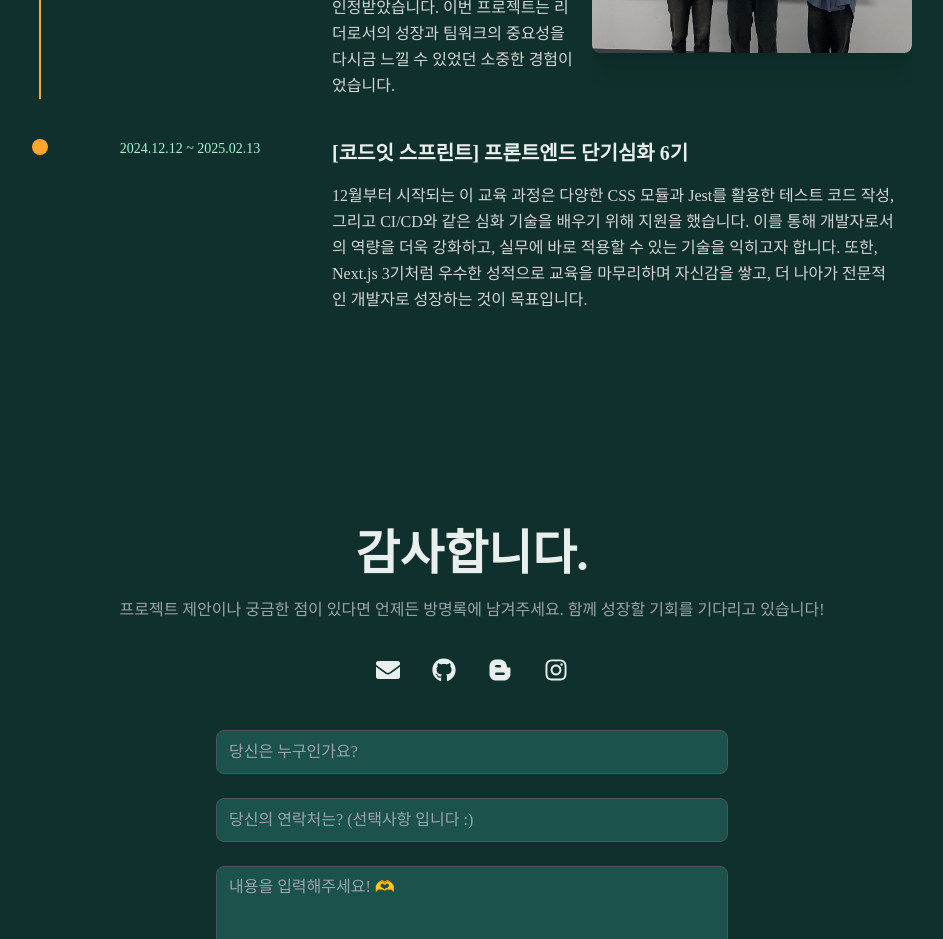
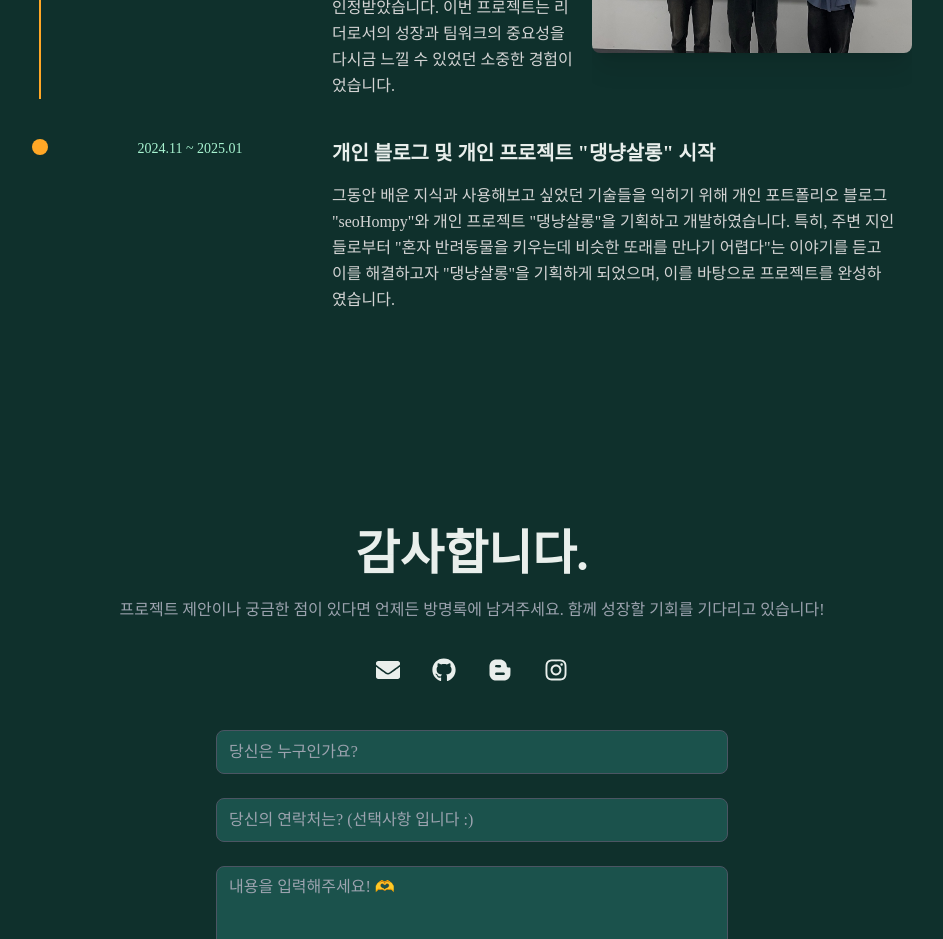
Before and after one commit to seoyeon1123/seo_hompy, a React (Vite) app: page / in a window 1280 px wide. Shown: the part 3420-4359 px from the top of the page, without its empty margins (168-1111 px from the left). Built offline with nearby package versions, Linux system fonts and the light colour scheme; no server answers; the database is empty; a web font is replaced by a local one.

Commit message:
Feat: Education 수정

```diff
--- a/package.json
+++ b/package.json
@@ -26,6 +26,7 @@
     "react-scroll": "^1.9.0",
     "react-typed": "^2.0.12",
     "react-vertical-timeline-component": "^3.6.0",
+    "recoil": "^0.7.7",
     "styled-reset": "^4.5.2",
     "swiper": "^11.1.14",
     "tailwindcss-textshadow": "^2.1.3"
--- a/src/pages/Education.tsx
+++ b/src/pages/Education.tsx
@@ -36,12 +36,9 @@
     delay: 0.6,
   },
   {
-    date: '2024.12.12 ~ 2025.02.13',
-    title: '[코드잇 스프린트] 프론트엔드 단기심화 6기',
-    description: `12월부터 시작되는 이 교육 과정은 다양한 CSS 모듈과 Jest를 활용한 테스트 코드 작성, 그리고 CI/CD와 같은 심화
-기술을 배우기 위해 지원을 했습니다. 이를 통해 개발자로서의 역량을 더욱 강화하고, 실무에 바로 적용할 수 있는
-기술을 익히고자 합니다. 또한, Next.js 3기처럼 우수한 성적으로 교육을 마무리하며 자신감을 쌓고, 더 나아가
-전문적인 개발자로 성장하는 것이 목표입니다.`,
+    date: '2024.11 ~ 2025.01',
+    title: '개인 블로그 및 개인 프로젝트 "댕냥살롱" 시작',
+    description: `그동안 배운 지식과 사용해보고 싶었던 기술들을 익히기 위해 개인 포트폴리오 블로그 "seoHompy"와 개인 프로젝트 "댕냥살롱"을 기획하고 개발하였습니다. 특히, 주변 지인들로부터 "혼자 반려동물을 키우는데 비슷한 또래를 만나기 어렵다"는 이야기를 듣고 이를 해결하고자 "댕냥살롱"을 기획하게 되었으며, 이를 바탕으로 프로젝트를 완성하였습니다.`,
     images: [],
     delay: 0.9,
   },
```
Also changed, not shown: 1 other file (tests, documents, lock files or other folders).
